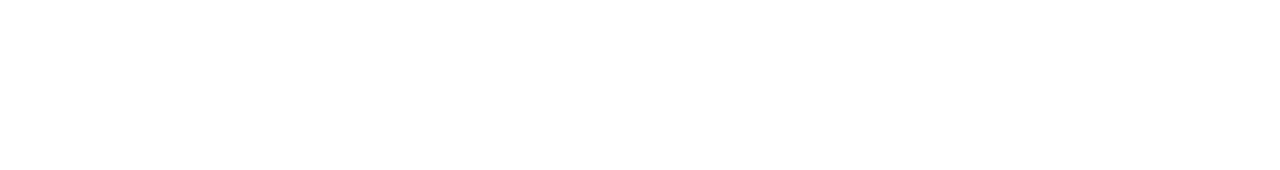
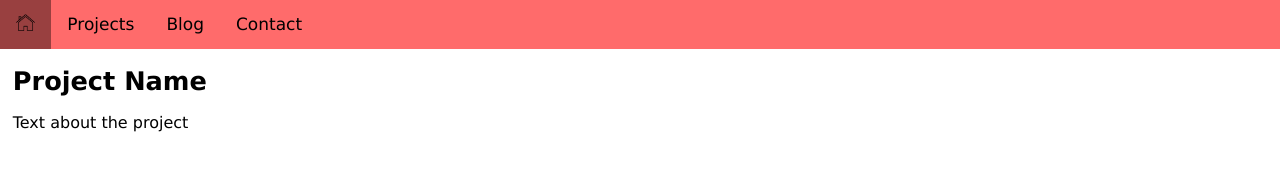
Before and after one commit to AbigailGalea/personal_blog, a plain HTML site: page src/pages/Project pages/elephant_project.html in a window 1280 px wide. Drawn offline with Linux system fonts and the light colour scheme; files that its build step writes are made by us from their sources.

Commit message:
Fixed links for navigation and projects

```diff
--- a/src/pages/Project pages/elephant_project.html
+++ b/src/pages/Project pages/elephant_project.html
@@ -1,11 +1,45 @@
 <!DOCTYPE html>
 
 <html lang="en" xmlns="http://www.w3.org/1999/xhtml">
+
 <head>
-    <meta charset="utf-8" />
-    <title></title>
+<base href="../../../personal_blog">
+<link rel="stylesheet" href="src/styles.css">
+<meta name="viewport" content="width=device-width, initial-scale=1.0">
+<title>Project title</title>
 </head>
+
 <body>
 
+<div class="topnav">
+  <a href="index.html">
+  <img class="icon" src='src/images/home_icon.png'">
+  </a>
+
+  <a href="src/pages/projects.html">
+  Projects
+  </a>
+
+  <a href="src/pages/blog.html">
+  Blog
+  </a>
+
+  <a href="src/pages/contact.html">
+  Contact
+  </a>
+</div>
+
+<div>
+	<div>
+		<h1>Project Name</h1>
+	</div>
+
+	<div>
+		<p>Text about the project</p>
+	</div>
+
+</div>
+
 </body>
+
 </html>
```
Also changed, not shown: index.html (+3 -1 lines), src/pages/projects.html (+10 -9 lines).
